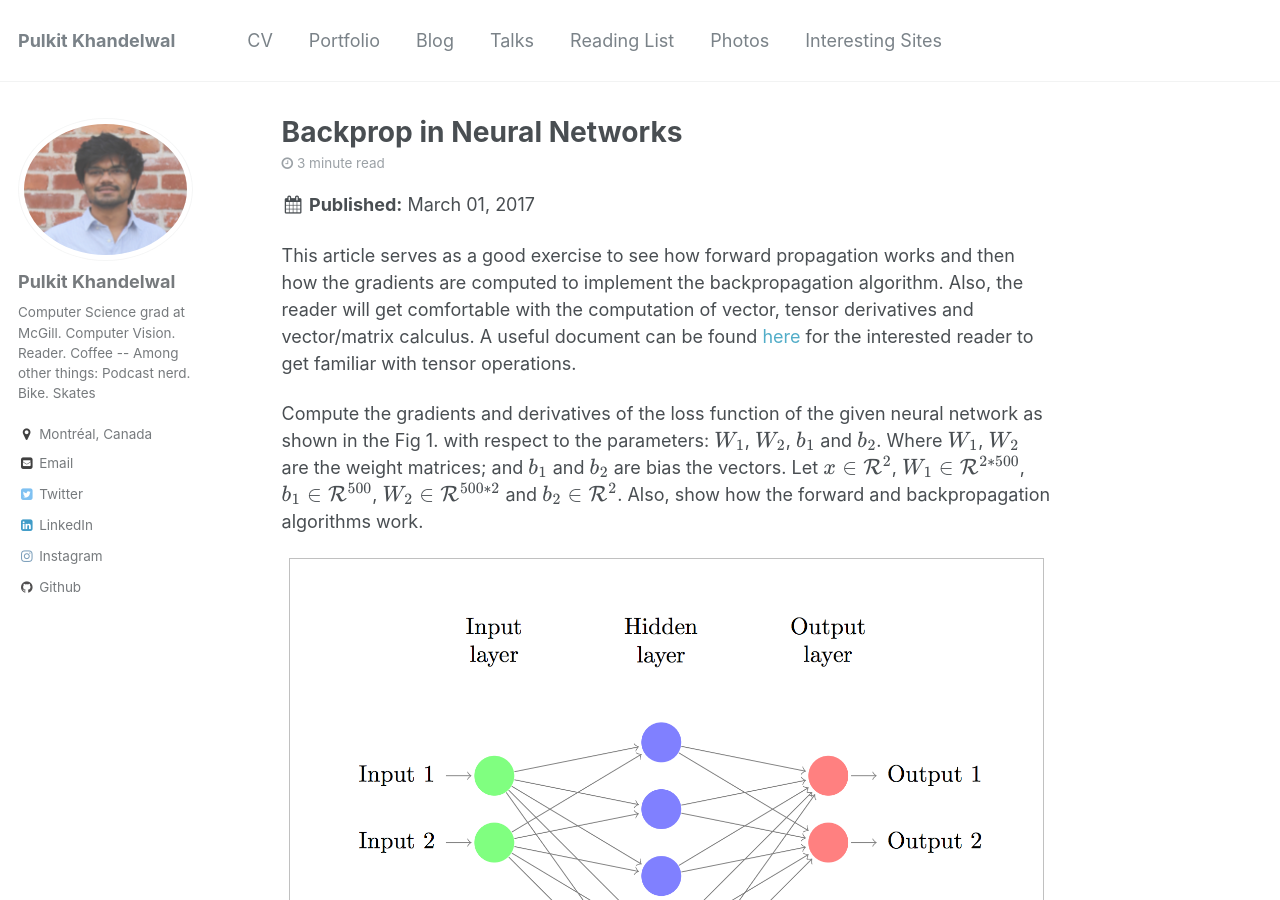
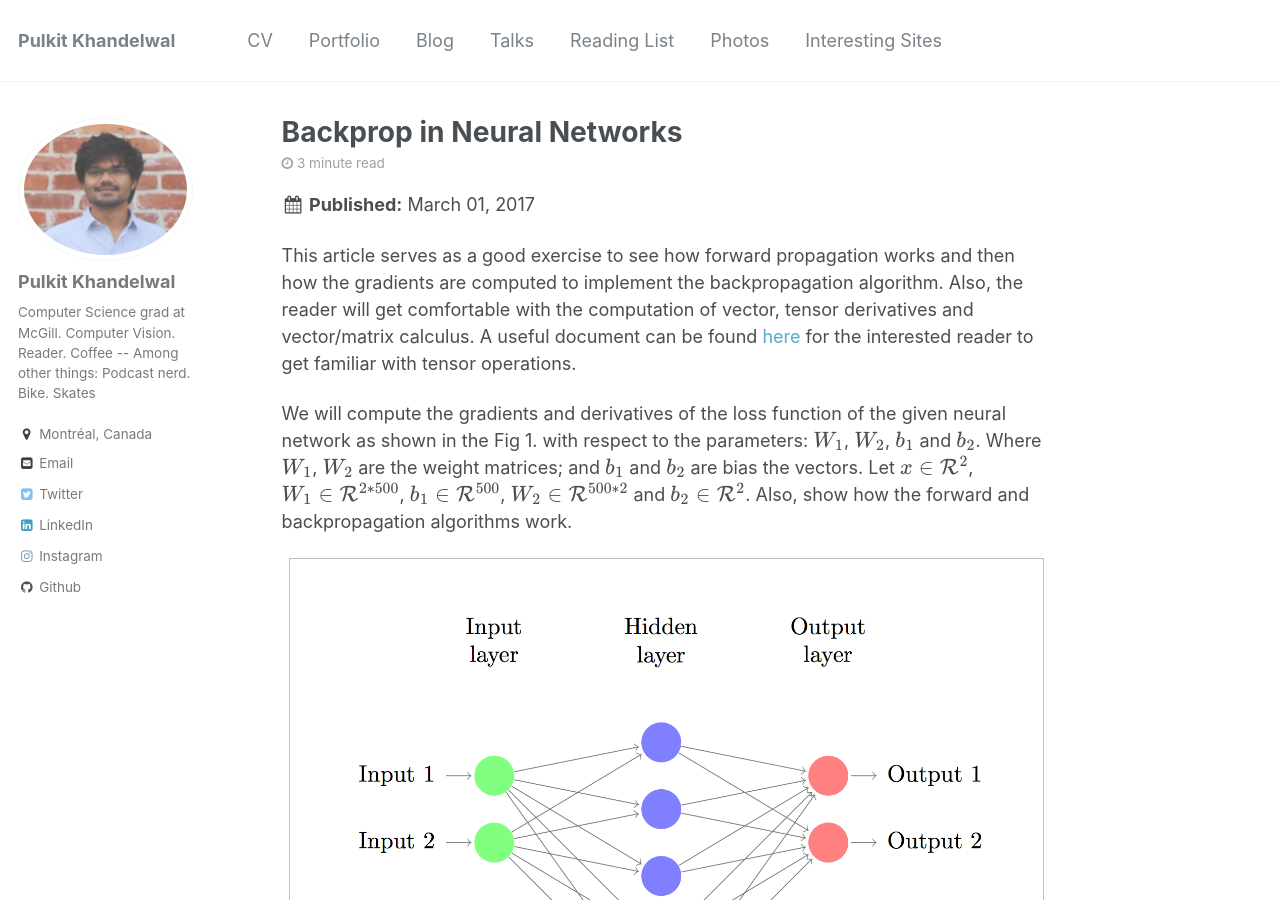
Before and after one commit to Pulkit-Khandelwal/pulkit-khandelwal.github.io, a Jekyll site: the page built from _blog/post_4.html, in a window 1280 px wide and 900 px high. Built offline with Jekyll 4.4.1, drawn with Linux system fonts in a browser that asks for light colours; formulas are drawn with MathJax 3; some of the changed lines change nothing that is shown; some of the changed text lies outside the part shown.

Commit message:
Update post_4.html

```diff
--- a/_blog/post_4.html
+++ b/_blog/post_4.html
@@ -4,6 +4,12 @@
 permalink: /blog/post_4
 excerpt: 'Step by step derivation of Backpropagation Algorithm in Neural Networks'
 date: 2017-03-01
+tags:
+  - neural networks
+  - deep learning
+  - AI
+  - backpropagation
+  - calculus
 ---
 
 <!DOCTYPE html>
@@ -39,7 +45,7 @@
 A useful document can be found <a href="https://compsci697l.github.io/docs/vecDerivs.pdf">here</a> for the interested reader to get familiar with tensor operations.</p>
 
 
-<p>Compute the gradients and derivatives of the loss function of the given neural network as shown in the Fig 1.
+<p>We will compute the gradients and derivatives of the loss function of the given neural network as shown in the Fig 1.
 with respect to the parameters: <span class="math inline">\(W_{1}\)</span>, <span class="math inline">\(W_{2}\)</span>, <span class="math inline">\(b_{1}\)</span> and <span class="math inline">\(b_{2}\)</span>.
 Where <span class="math inline">\(W_{1}\)</span>, <span class="math inline">\(W_{2}\)</span> are the weight matrices;
 and <span class="math inline">\(b_{1}\)</span> and <span class="math inline">\(b_{2}\)</span> are bias the vectors.
```
